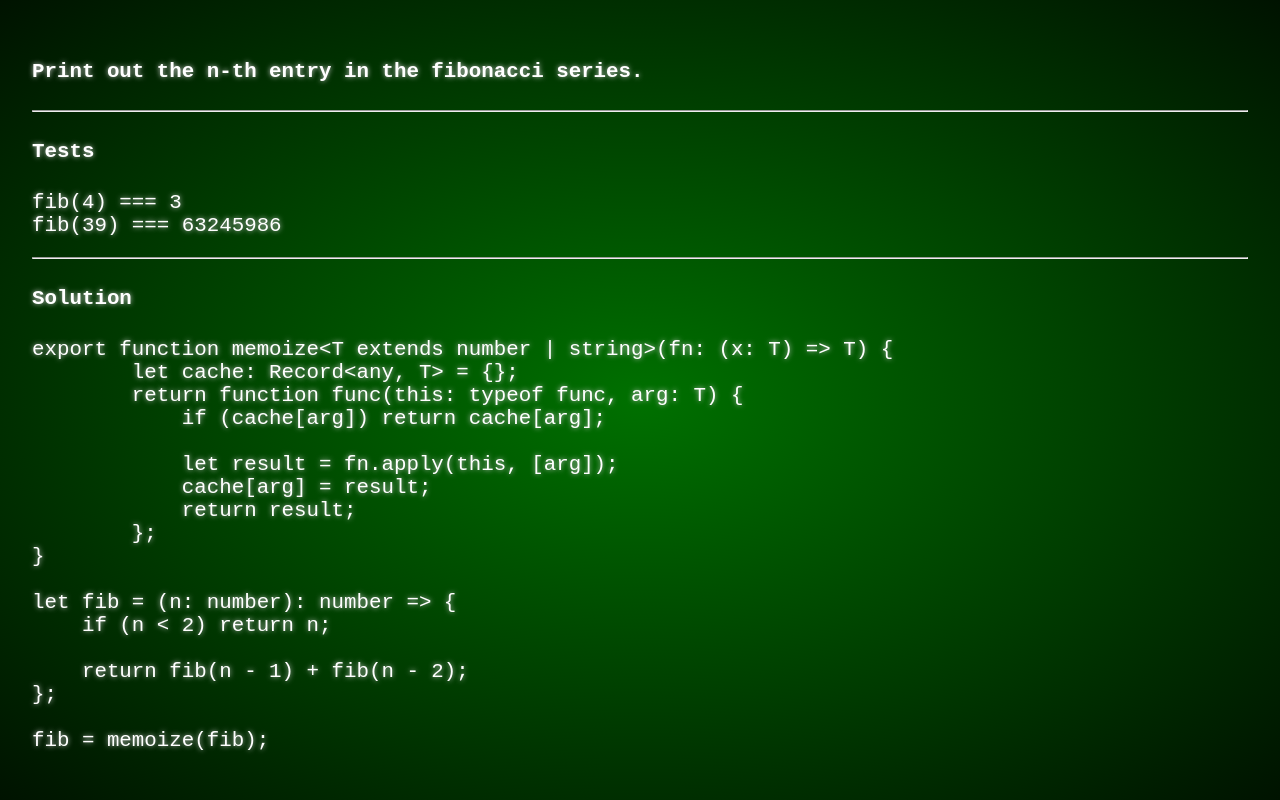
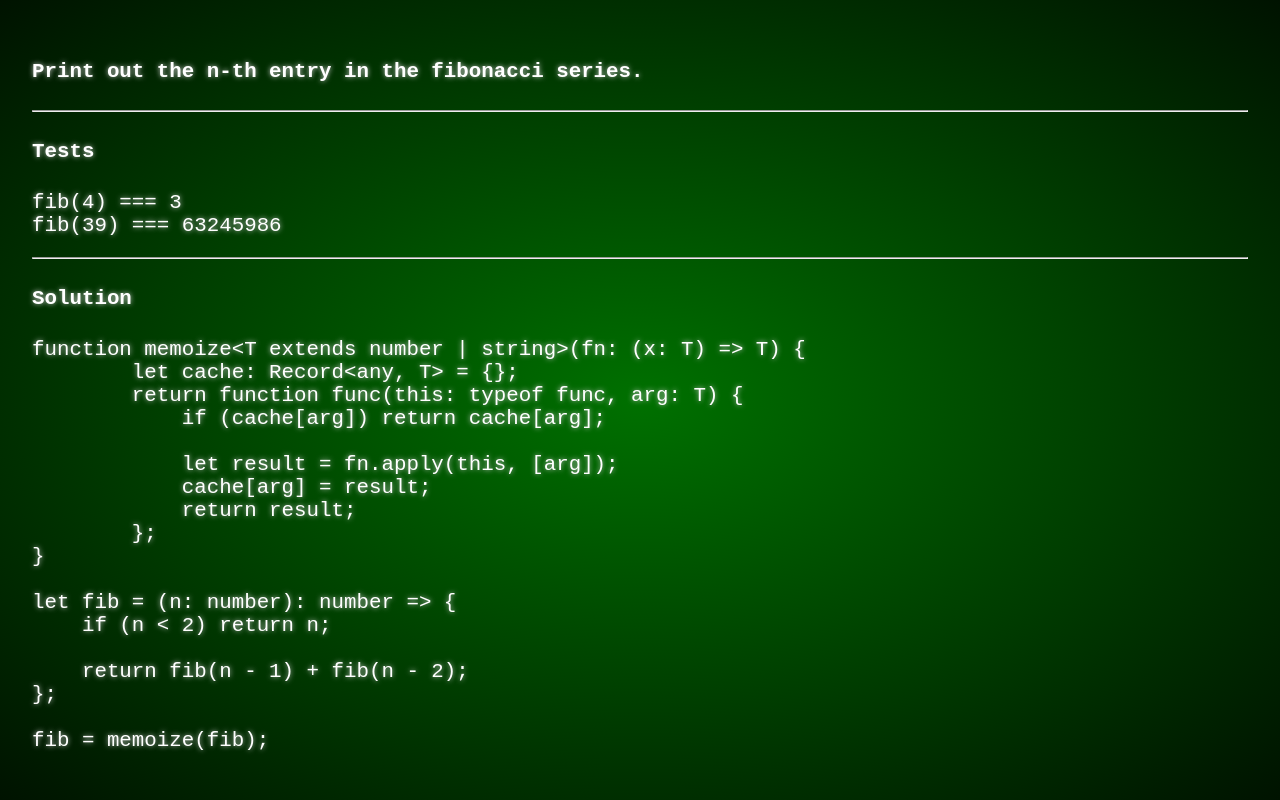
Before and after one commit to bfitzsimmons703/coding-solutions, a Next.js app: page /fib in a window 1280 px wide. Built offline with nearby package versions, Linux system fonts and the light colour scheme.

Commit message:
renaming stuff in fib page

```diff
--- a/pages/fib.tsx
+++ b/pages/fib.tsx
@@ -1,7 +1,7 @@
 import { SolutionCode, SolutionDescription } from '../components/';
 
-export default function ArrayChunks() {
-	const code = `export function memoize<T extends number | string>(fn: (x: T) => T) {
+export default function Fib() {
+	const code = `function memoize<T extends number | string>(fn: (x: T) => T) {
         let cache: Record<any, T> = {};
         return function func(this: typeof func, arg: T) {
             if (cache[arg]) return cache[arg];
```
